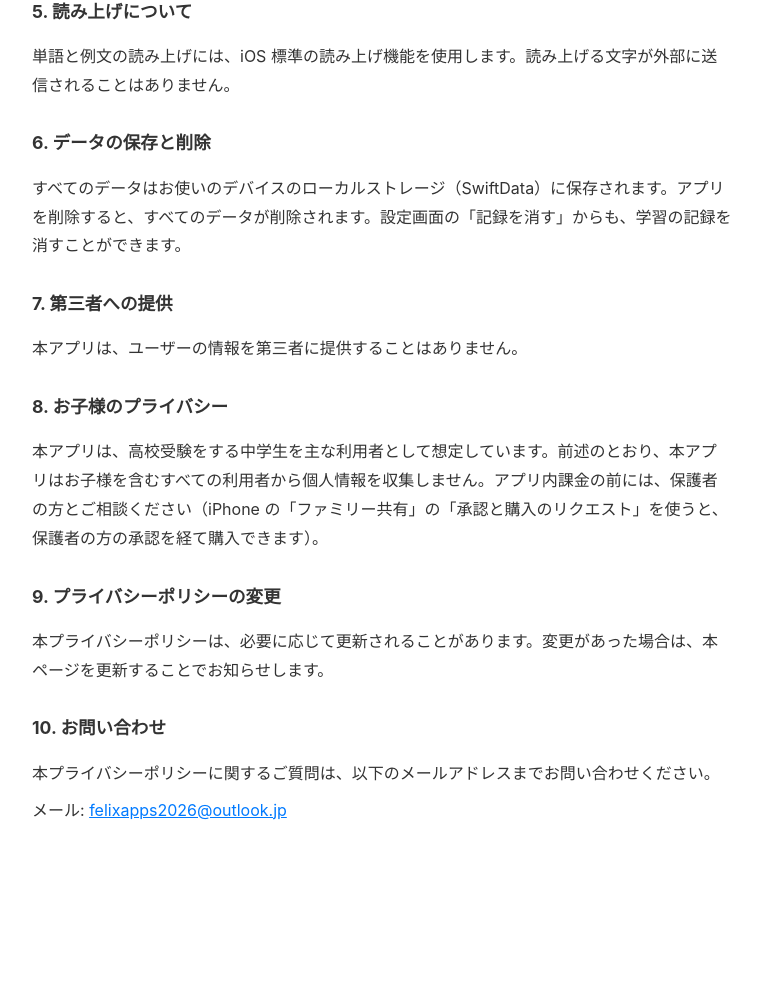
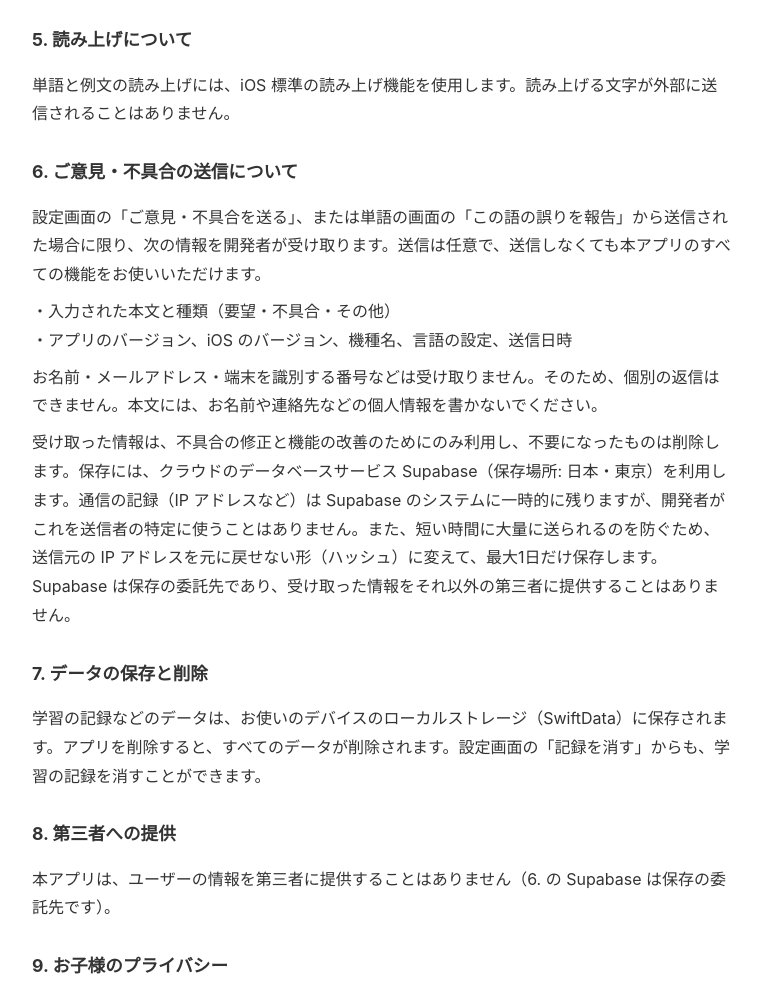
Before and after one commit to kotaroblog/app-policies, a plain HTML site: page gorohina/privacy-policy.html in a window 1280 px wide. Shown: the part 878-1863 px from the top of the page, without its empty margins (258-1019 px from the left). Before the commit the page ends 1734 px from the top, so only its background shows below. Drawn offline with Linux system fonts and the light colour scheme.

Commit message:
docs: ゴロヒナ英単語のプライバシーポリシーに「ご意見・不具合の送信について」を追加
Co-Authored-By: Claude Opus 5.5 <noreply@anthropic.com>

```diff
--- a/gorohina/privacy-policy.html
+++ b/gorohina/privacy-policy.html
@@ -15,14 +15,14 @@
 </head>
 <body>
     <h1>プライバシーポリシー</h1>
-    <p class="meta">アプリ名: ゴロヒナ英単語<br>最終更新日: 2026年11月23日</p>
+    <p class="meta">アプリ名: ゴロヒナ英単語<br>最終更新日: 2026年11月25日</p>
 
     <h2>1. 収集する情報</h2>
     <p>本アプリ「ゴロヒナ英単語」は、以下の情報をお使いのデバイス内にのみ保存します。</p>
     <p>・学習の記録（語ごとの正解・不正解・あやしいの印、復習の予定、チェックの数）<br>
     ・章テスト・総合テストの結果と称号、日ごとの学習の記録<br>
     ・アプリ設定（最初に選んだ★、お知らせの時刻、読み上げの設定など）</p>
-    <p>これらのデータが外部サーバーに送信されることはありません。お名前・メールアドレス・端末を識別する番号などは収集しません。アカウント登録もありません。</p>
+    <p>これらのデータが外部サーバーに送信されることはありません（利用者が自分で送る「6. ご意見・不具合の送信」を除きます）。お名前・メールアドレス・端末を識別する番号などは収集しません。アカウント登録もありません。</p>
 
     <h2>2. 広告・利用状況の計測について</h2>
     <p>本アプリは広告を表示しません。利用状況を計測・分析するサービスも使用していません。</p>
@@ -36,19 +36,26 @@
     <h2>5. 読み上げについて</h2>
     <p>単語と例文の読み上げには、iOS 標準の読み上げ機能を使用します。読み上げる文字が外部に送信されることはありません。</p>
 
-    <h2>6. データの保存と削除</h2>
-    <p>すべてのデータはお使いのデバイスのローカルストレージ（SwiftData）に保存されます。アプリを削除すると、すべてのデータが削除されます。設定画面の「記録を消す」からも、学習の記録を消すことができます。</p>
+    <h2>6. ご意見・不具合の送信について</h2>
+    <p>設定画面の「ご意見・不具合を送る」、または単語の画面の「この語の誤りを報告」から送信された場合に限り、次の情報を開発者が受け取ります。送信は任意で、送信しなくても本アプリのすべての機能をお使いいただけます。</p>
+    <p>・入力された本文と種類（要望・不具合・その他）<br>
+    ・アプリのバージョン、iOS のバージョン、機種名、言語の設定、送信日時</p>
+    <p>お名前・メールアドレス・端末を識別する番号などは受け取りません。そのため、個別の返信はできません。本文には、お名前や連絡先などの個人情報を書かないでください。</p>
+    <p>受け取った情報は、不具合の修正と機能の改善のためにのみ利用し、不要になったものは削除します。保存には、クラウドのデータベースサービス Supabase（保存場所: 日本・東京）を利用します。通信の記録（IP アドレスなど）は Supabase のシステムに一時的に残りますが、開発者がこれを送信者の特定に使うことはありません。また、短い時間に大量に送られるのを防ぐため、送信元の IP アドレスを元に戻せない形（ハッシュ）に変えて、最大1日だけ保存します。Supabase は保存の委託先であり、受け取った情報をそれ以外の第三者に提供することはありません。</p>
 
-    <h2>7. 第三者への提供</h2>
-    <p>本アプリは、ユーザーの情報を第三者に提供することはありません。</p>
+    <h2>7. データの保存と削除</h2>
+    <p>学習の記録などのデータは、お使いのデバイスのローカルストレージ（SwiftData）に保存されます。アプリを削除すると、すべてのデータが削除されます。設定画面の「記録を消す」からも、学習の記録を消すことができます。</p>
 
-    <h2>8. お子様のプライバシー</h2>
-    <p>本アプリは、高校受験をする中学生を主な利用者として想定しています。前述のとおり、本アプリはお子様を含むすべての利用者から個人情報を収集しません。アプリ内課金の前には、保護者の方とご相談ください（iPhone の「ファミリー共有」の「承認と購入のリクエスト」を使うと、保護者の方の承認を経て購入できます）。</p>
+    <h2>8. 第三者への提供</h2>
+    <p>本アプリは、ユーザーの情報を第三者に提供することはありません（6. の Supabase は保存の委託先です）。</p>
 
-    <h2>9. プライバシーポリシーの変更</h2>
+    <h2>9. お子様のプライバシー</h2>
+    <p>本アプリは、高校受験をする中学生を主な利用者として想定しています。前述のとおり、本アプリはお子様を含むすべての利用者から個人情報を収集しません。ご意見・不具合を送るときも、本文にお名前や連絡先を書かないでください。アプリ内課金の前には、保護者の方とご相談ください（iPhone の「ファミリー共有」の「承認と購入のリクエスト」を使うと、保護者の方の承認を経て購入できます）。</p>
+
+    <h2>10. プライバシーポリシーの変更</h2>
     <p>本プライバシーポリシーは、必要に応じて更新されることがあります。変更があった場合は、本ページを更新することでお知らせします。</p>
 
-    <h2>10. お問い合わせ</h2>
+    <h2>11. お問い合わせ</h2>
     <p>本プライバシーポリシーに関するご質問は、以下のメールアドレスまでお問い合わせください。</p>
     <p>メール: <a href="mailto:felixapps2026@outlook.jp">felixapps2026@outlook.jp</a></p>
 </body>
```
